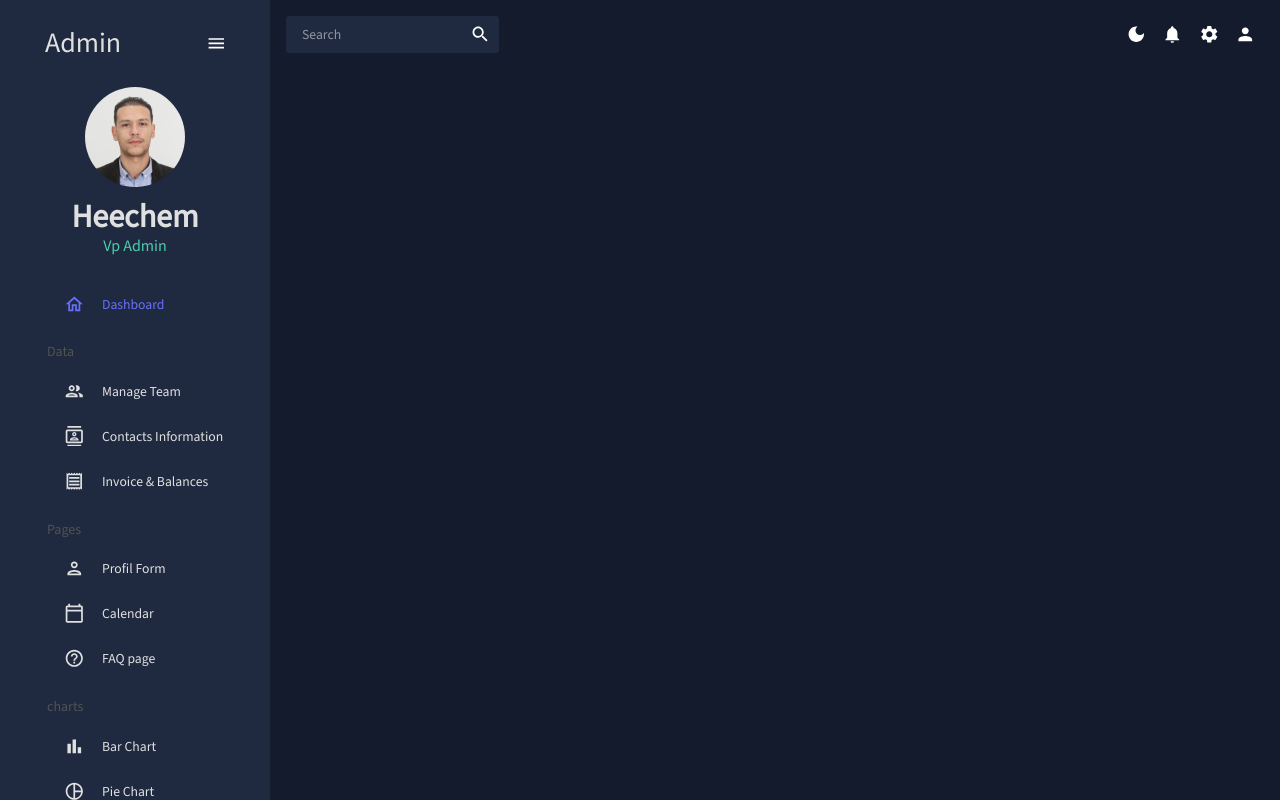
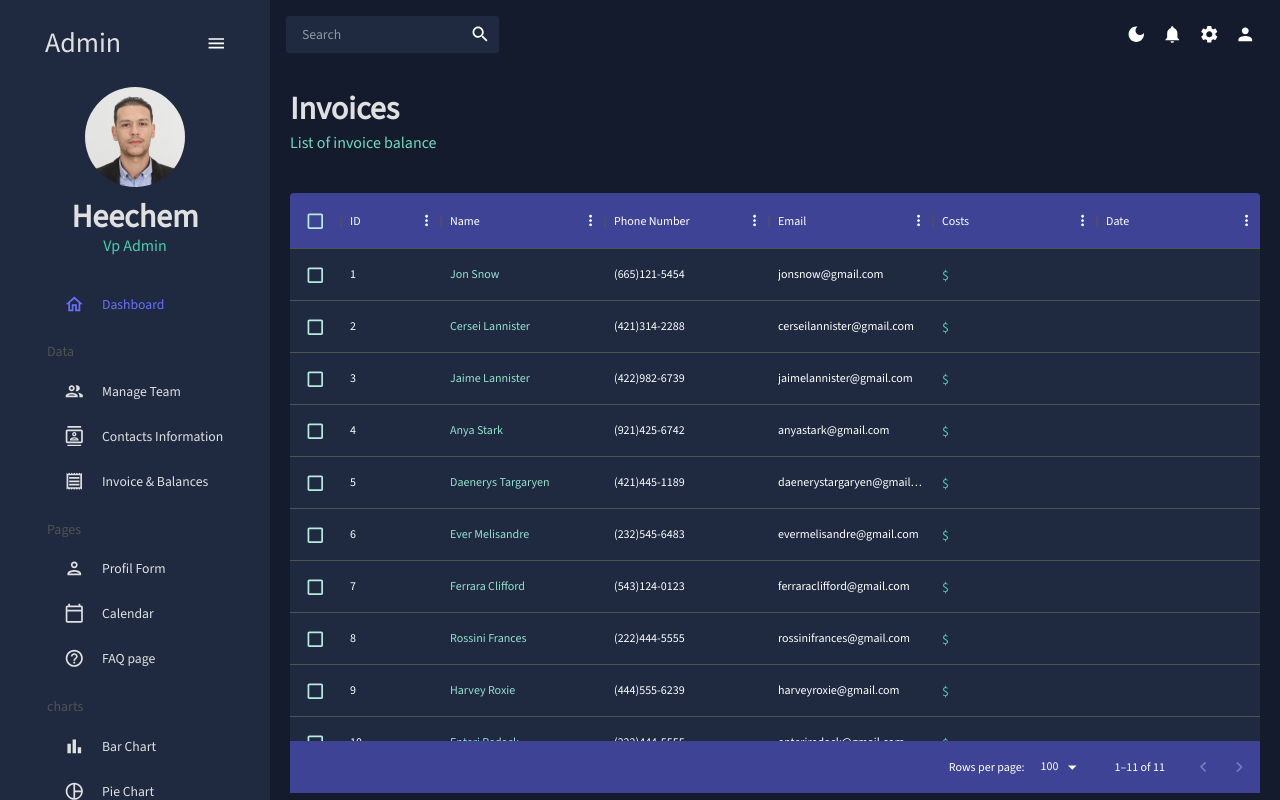
Before and after one commit to Heechem/react-admin, a React (Vite) app: page /invoices in a window 1280 px wide. Built offline with nearby package versions, Linux system fonts and the light colour scheme.

Commit message:
Add invoices

```diff
--- a/src/App.jsx
+++ b/src/App.jsx
@@ -6,6 +6,7 @@
 import SideBar from './scenes/global/Sidebar';
 import Team from './team/Team';
 import Contacts from './scenes/contacts/Contacts';
+import Invoices from './scenes/invoices/Invoices';
 // import Team from './scenes/team';
 // import Invoices from './scenes/invoices';
 
@@ -39,6 +40,10 @@
               <Route
                 path="contacts"
                 element={<Contacts />}
+              />
+              <Route
+                path="invoices"
+                element={<Invoices />}
               />
 
               {/* <Route
--- a/src/scenes/global/Sidebar.jsx
+++ b/src/scenes/global/Sidebar.jsx
@@ -159,7 +159,7 @@
             />{' '}
             <Item
               title="Invoice & Balances"
-              to={'/invocies'}
+              to={'/invoices'}
               icon={<ReceiptOutlinedIcon />}
               selected={selected}
               setSelected={setSelected}
--- /dev/null
+++ b/src/scenes/invoices/Invoices.jsx
@@ -0,0 +1,86 @@
+import { DataGrid } from '@mui/x-data-grid';
+
+import { mockDataContacts, mockDataInvoices } from '../../data/mockData';
+
+import { Box, useTheme, Typography } from '@mui/material';
+
+import Header from '../../components/Header';
+import { tokens } from '../../them';
+
+const Invoices = () => {
+  const theme = useTheme();
+  const colors = tokens(theme.palette.mode);
+  const columns = [
+    { field: 'id', headerName: 'ID' },
+
+    {
+      field: 'name',
+      headerName: 'Name',
+      flex: 1,
+      cellClassName: 'name-column-cell',
+    },
+
+    {
+      field: 'phone',
+      headerName: 'Phone Number',
+      flex: 1,
+    },
+    { field: 'email', headerName: 'Email', flex: 1 },
+    {
+      field: 'cost',
+      headerName: 'Costs',
+      flex: 1,
+      renderCell: (params) => (
+        <Typography color={colors.greenAccent[500]}>
+          ${params.row.cost}
+        </Typography>
+      ),
+    },
+    { field: 'date', headerName: 'Date', flex: 1 },
+  ];
+  return (
+    <Box m="20px">
+      <Header
+        title={'Invoices'}
+        subtitle={'List of invoice balance'}
+      />
+      <Box
+        m="40px 0 0 0 "
+        height="75vh"
+        sx={{
+          '& .MuiDataGrid-root': {
+            border: 'none',
+          },
+          '& .MuiDataGrid-cell': {
+            borderBottom: 'none',
+          },
+          '& .name-column-cell': {
+            color: colors.greenAccent[300],
+          },
+          '& .MuiDataGrid-columnHeader': {
+            backgroundColor: colors.blueAccent[700],
+            borderBottom: 'none',
+          },
+          '& .MuiDataGrid-virtualScroller': {
+            backgroundColor: colors.primary[400],
+          },
+          '& .MuiDataGrid-footerContainer': {
+            borderTop: 'none',
+            backgroundColor: colors.blueAccent[700],
+          },
+          '& .MuiCheckbox-root': {
+            color: `${colors.greenAccent[200]} !important`,
+          },
+        }}
+      >
+        <DataGrid
+          checkboxSelection
+          rows={mockDataContacts}
+          columns={columns}
+        />
+      </Box>
+    </Box>
+  );
+};
+
+export default Invoices;
```
